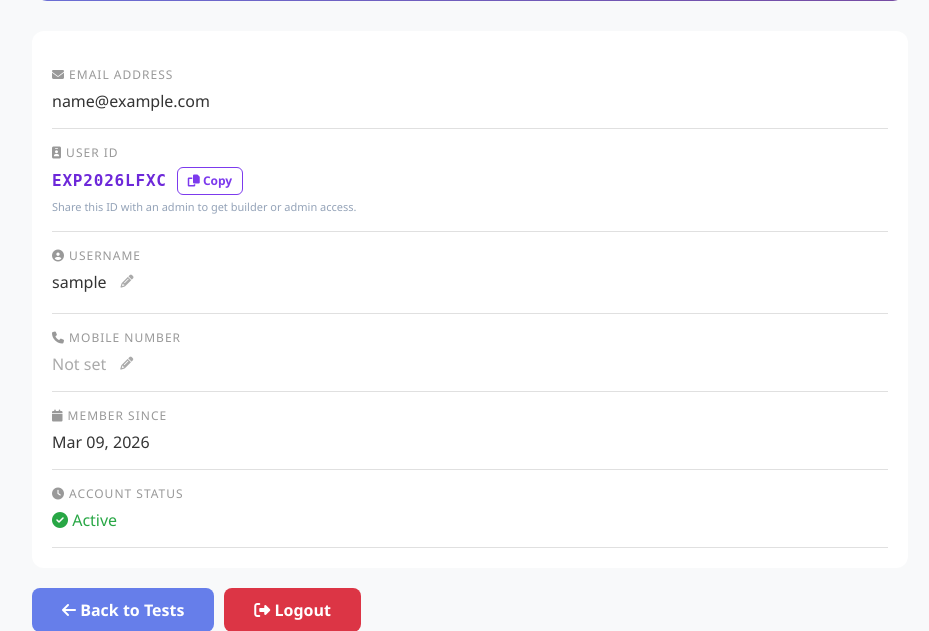
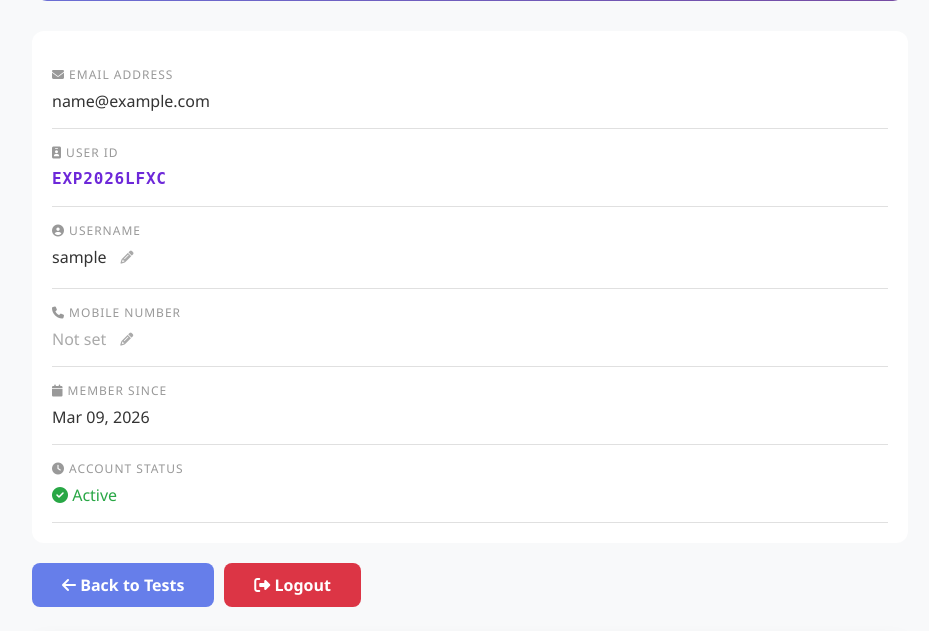
Before and after one commit to prathibhasolutions/examPattern, a Django app: page /accounts/profile/ in a window 1280 px wide. Shown: the part 485-1116 px from the top of the page, without its empty margins (170-1099 px from the left). Run offline with Django 5.2, Linux system fonts and the light colour scheme; the visitor is signed in with stand-in values (Sample User, id 1); data that the repository does not hold is empty; some libraries are stand-ins or nearby versions.

Commit message:
removed copy button from profile page

```diff
--- a/templates/accounts/profile.html
+++ b/templates/accounts/profile.html
@@ -591,12 +591,10 @@
                 <span class="info-label"><i class="fas fa-id-badge"></i> User ID</span>
                 <div style="display:flex;align-items:center;gap:10px;flex-wrap:wrap;">
                     <span class="info-value" id="userUidDisplay" style="font-family:monospace;letter-spacing:.05em;color:#6d28d9;font-weight:700;">{{ user.uid|default:"—" }}</span>
-                    <button type="button" onclick="copyUid()" title="Copy User ID" style="background:none;border:1.5px solid #7c3aed;border-radius:6px;padding:4px 10px;cursor:pointer;color:#7c3aed;font-size:12px;font-weight:600;transition:all .2s;">
-                        <i class="fas fa-copy"></i> Copy
-                    </button>
+
                     <span id="uidCopied" style="display:none;color:#16a34a;font-size:12px;font-weight:700;"><i class="fas fa-check"></i> Copied!</span>
                 </div>
-                <small style="display:block;margin-top:4px;font-size:11px;color:#94a3b8;">Share this ID with an admin to get builder or admin access.</small>
+
             </div>
             <div class="info-item">
                 <span class="info-label"><i class="fas fa-user-circle"></i> Username</span>
```
